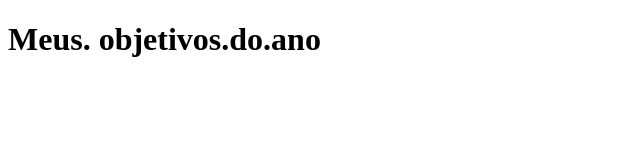
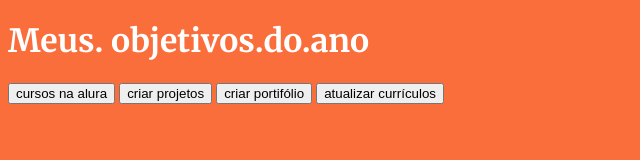
Before and after one commit to laurarebello00/JavaScript-, a plain HTML site: page index.html in a window 1280 px wide. Shown: the whole page, without its empty margins (0-640 px from the left). Drawn offline with Linux system fonts and the light colour scheme.

Commit message:
Add files via upload

```diff
--- a/index.html
+++ b/index.html
@@ -5,8 +5,18 @@
     <meta http-equiv="X-UA-Compatible" content="IE=edge">
     <meta name="viewport" content="width=device-width, initial-scale=1.0">
     <title>projeto de vida</title>
+    <link rel="stylesheet" href="style.css">
+    <link rel="preconnect" href="https://fonts.googleapis.com">
+<link rel="preconnect" href="https://fonts.gstatic.com" crossorigin>
+<link href="https://fonts.googleapis.com/css2?family=Merriweather:ital,wght@0,300;0,400;0,700;0,900;1,300;1,400;1,700;1,900&display=swap" rel="stylesheet">
 </head>
 <body>
     <h1>Meus. objetivos.do.ano</h1>
+    <div class="botoes">
+        <button class="botao">cursos na alura</button>
+        <button class="botao">criar projetos</button>
+        <button class="botao">criar portifólio</button>
+        <button class="botao">atualizar currículos</button>
+    </div>
 </body>
 </html>
--- a/style.css
+++ b/style.css
@@ -1,7 +1,20 @@
 :root{
-    --cor-de-fundo: #1e1e1e;
+    --cor-de-fundo: #FA6E3B;
     --verde: #6fff57;
-    --botao-ativado:#3a3756;
+    --botao-ativado:##EEB7AB;
     --botao-inativado: rgba(58,55,94,0.5);
     --texto-fundo: rgba(58,55,94,0.3);
 }
+
+body{
+    background-color: var(--cor-de-fundo);
+    color: white;
+}
+
+botao{
+    background-color: var(--botao-ativado);
+    color: white;
+}
+h1{
+    font-family: "Merriweather", serif;
+}
```
